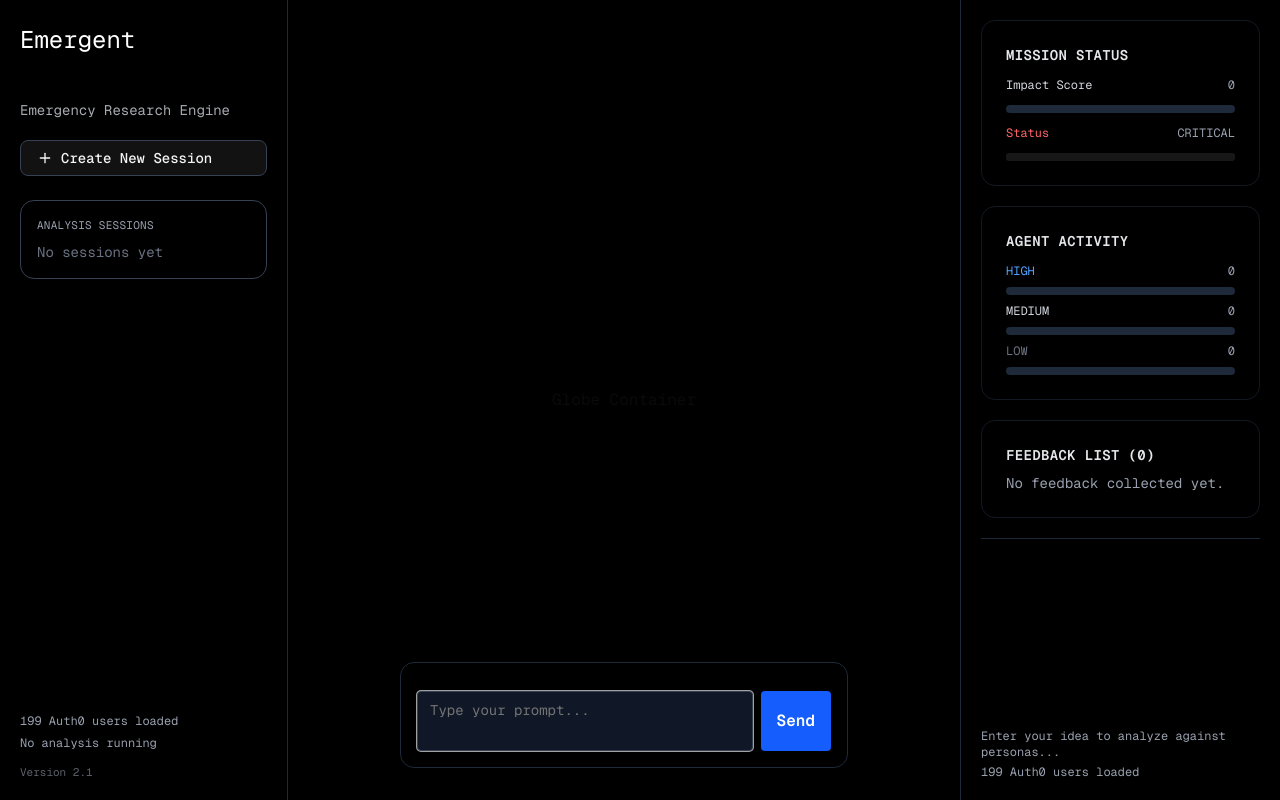
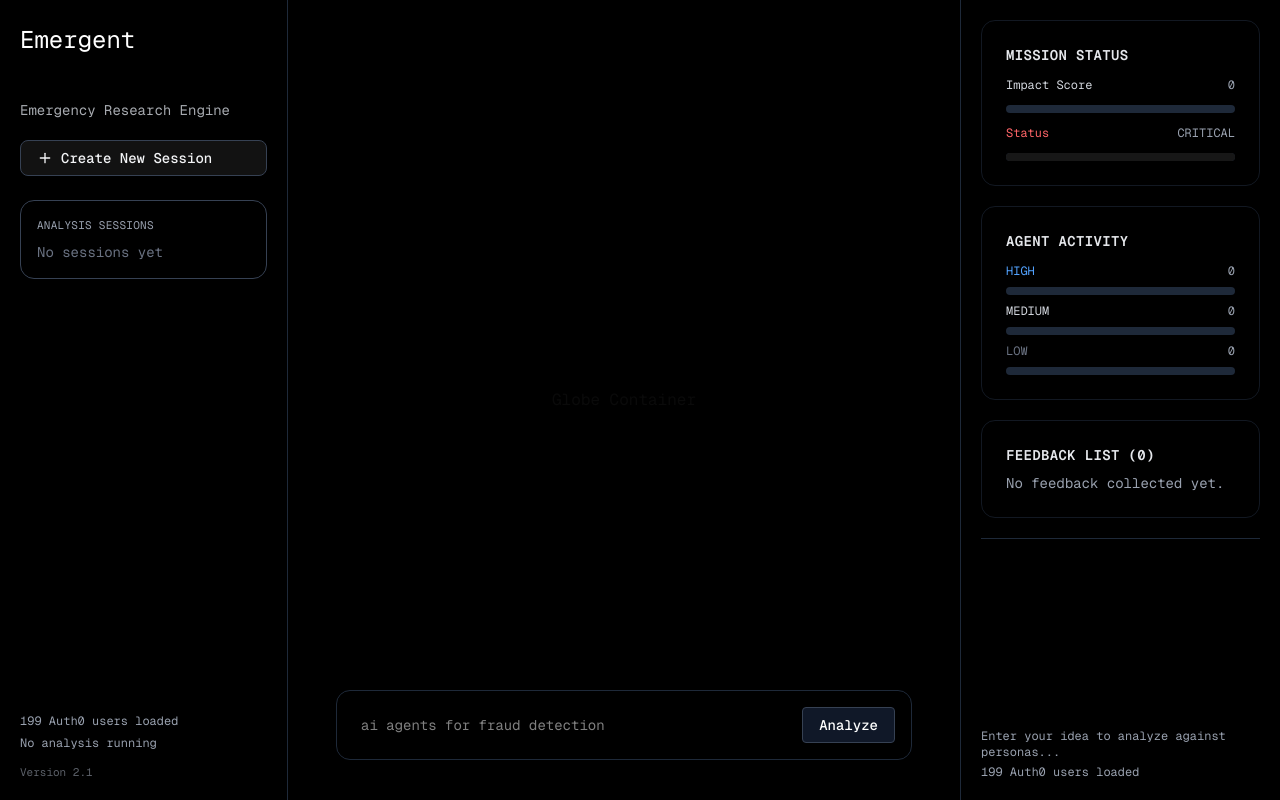
Before and after one commit to myr124/knighthacks2025, a Next.js app: page / in a window 1280 px wide. Built offline with nearby package versions, Linux system fonts and the light colour scheme.

Commit message:
changed chat sizing

```diff
--- a/app/components/ChatBox.tsx
+++ b/app/components/ChatBox.tsx
@@ -1,4 +1,5 @@
 'use client'
+import { Button } from "@/components/ui/button";
 import { Textarea } from "@/components/ui/textarea";
 import React, { useState } from "react";
 
@@ -15,31 +16,26 @@ const ChatBox: React.FC = () => {
   };
 
   return (
-    <div className="absolute inset-0 flex items-end justify-center pointer-events-none">
-      <div className="w-full max-w-md mb-8 bg-black/80 rounded-xl shadow-lg border border-gray-800 p-4 pointer-events-auto">
-        <div className="mb-3 max-h-40 overflow-y-auto space-y-2">
-          {messages.map((msg, idx) => (
-            <div key={idx} className="text-gray-200 text-sm bg-gray-900 rounded px-3 py-2">{msg}</div>
-          ))}
-        </div>
-        <form onSubmit={handleSend} className="flex gap-2">
-          {/* Replace input with shadcn textarea */}
-          <Textarea
-            className="flex-1 bg-gray-900 text-white border border-gray-700 rounded px-3 py-2 focus:outline-none focus:ring-2 focus:ring-blue-600 resize-none"
-            placeholder="Type your prompt..."
+    <div className="absolute left-0 right-0 bottom-10 flex items-end justify-center pointer-events-none">
+      <form
+        onSubmit={handleSend}
+        className="w-full max-w-xl bg-black/80 rounded-xl shadow-lg border border-gray-800 p-4 flex items-center gap-4 pointer-events-auto"
+      >
+        <input
+          type="text"
+          className="flex-1 bg-transparent text-white font-mono text-sm border-none outline-none px-2 py-2"
+          placeholder="ai agents for fraud detection"
           value={prompt}
           onChange={e => setPrompt(e.target.value)}
           autoFocus
-            rows={2}
         />
-          <button
+        <Button
           type="submit"
-            className="bg-blue-600 text-white px-4 py-2 rounded hover:bg-blue-700 font-semibold"
+          className="text-sm bg-gray-900 text-white px-4 py-3 rounded font-mono border border-gray-700 hover:bg-gray-800"
         >
-            Send
-          </button>
+          Analyze
+        </Button>
       </form>
-      </div>
     </div>
   );
 };
```
Lines whose indentation alone changed are shown as unchanged.
